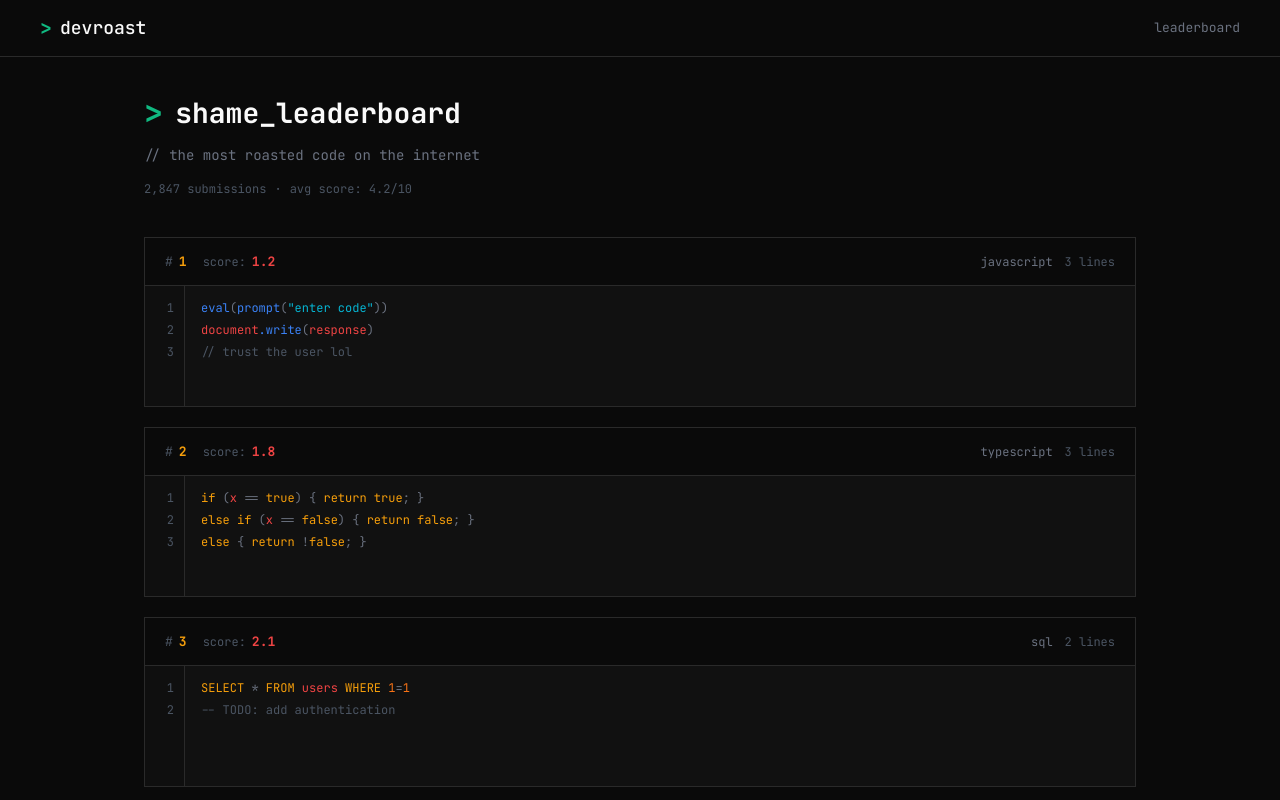
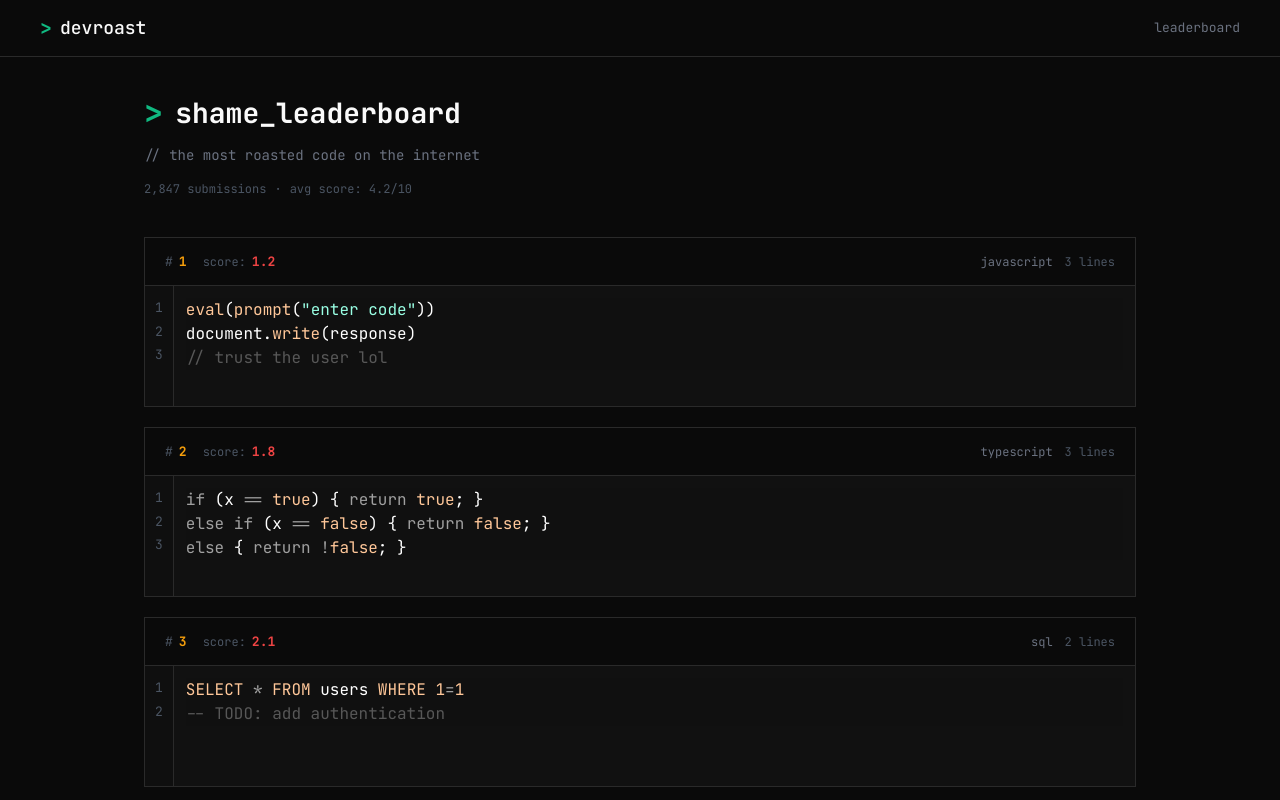
Before and after one commit to Brenobn/SavageCode, a Next.js app: page /leaderboard in a window 1280 px wide. Shown: the top 800 px of the page. Built offline with nearby package versions, Linux system fonts and the light colour scheme.

Commit message:
feat(ui): split CodeBlock header and reuse in components/leaderboard

```diff
--- a/src/app/components/page.tsx
+++ b/src/app/components/page.tsx
@@ -22,7 +22,7 @@ import {
   ToggleRoot,
   ToggleThumb,
 } from "@/components/ui";
-import { CodeBlock } from "@/components/ui/code-block";
+import { CodeBlock, CodeBlockHeader } from "@/components/ui/code-block";
 
 const buttonVariants = ["primary", "secondary", "link", "danger"] as const;
 const buttonSizes = ["sm", "md", "lg", "icon"] as const;
@@ -150,11 +150,14 @@ export default function ComponentsPage() {
             <SectionTitleSlash />
             <SectionTitleText>code_block</SectionTitleText>
           </SectionTitleRoot>
-          <CodeBlock
-            code={codeSample}
-            fileName="calculate.js"
-            lang="javascript"
-          />
+          <div className="overflow-hidden border border-border-primary bg-bg-input">
+            <CodeBlockHeader fileName="calculate.js" />
+            <CodeBlock
+              className="border-0"
+              code={codeSample}
+              lang="javascript"
+            />
+          </div>
         </section>
 
         <section className="space-y-4 rounded-xl border border-border-primary bg-bg-surface p-6">
--- a/src/app/leaderboard/page.tsx
+++ b/src/app/leaderboard/page.tsx
@@ -1,10 +1,7 @@
 import type { Metadata } from "next";
 import Link from "next/link";
-import {
-  type LeaderboardTokenTone,
-  leaderboardEntries,
-  leaderboardStats,
-} from "@/lib/leaderboard-static";
+import { CodeBlock } from "@/components/ui/code-block";
+import { leaderboardEntries, leaderboardStats } from "@/lib/leaderboard-static";
 
 export const metadata: Metadata = {
   title: "Leaderboard | DevRoast",
@@ -13,15 +10,35 @@ export const metadata: Metadata = {
 
 export const dynamic = "force-dynamic";
 
-const tokenToneClasses: Record<LeaderboardTokenTone, string> = {
-  keyword: "text-accent-amber",
-  function: "text-accent-blue",
-  operator: "text-text-secondary",
-  string: "text-accent-cyan",
-  variable: "text-accent-red",
-  number: "text-accent-orange",
-  comment: "text-text-tertiary",
-};
+function toShikiLanguage(language: string): string {
+  switch (language) {
+    case "javascript":
+    case "typescript":
+    case "sql":
+    case "java":
+    case "python":
+    case "go":
+    case "php":
+    case "ruby":
+    case "rust":
+    case "yaml":
+    case "markdown":
+    case "dockerfile":
+    case "bash":
+    case "css":
+    case "html":
+    case "json":
+      return language;
+    default:
+      return "plaintext";
+  }
+}
+
+function toCodeSnippet(entry: (typeof leaderboardEntries)[number]): string {
+  return entry.codeLines
+    .map((line) => line.tokens.map((token) => token.content).join(""))
+    .join("\n");
+}
 
 export default function LeaderboardPage() {
   const featuredEntries = leaderboardEntries.slice(0, 5);
@@ -83,30 +100,11 @@ export default function LeaderboardPage() {
                 </div>
               </header>
 
-              <div className="flex h-[120px] overflow-hidden border-border-primary bg-bg-input">
-                <div className="flex w-10 flex-col items-end gap-1.5 border-r border-border-primary bg-bg-surface px-2.5 py-3.5 font-mono text-xs text-text-tertiary">
-                  {entry.codeLines.map((_, lineIndex) => (
-                    <span key={`${entry.rank}-line-${lineIndex + 1}`}>
-                      {lineIndex + 1}
-                    </span>
-                  ))}
-                </div>
-
-                <div className="flex flex-1 flex-col gap-1.5 px-4 py-3.5 font-mono text-xs">
-                  {entry.codeLines.map((line, lineIndex) => (
-                    <p key={`${entry.rank}-content-${lineIndex + 1}`}>
-                      {line.tokens.map((token, tokenIndex) => (
-                        <span
-                          className={tokenToneClasses[token.tone]}
-                          key={`${entry.rank}-token-${lineIndex + 1}-${tokenIndex + 1}`}
-                        >
-                          {token.content}
-                        </span>
-                      ))}
-                    </p>
-                  ))}
-                </div>
-              </div>
+              <CodeBlock
+                className="h-30 border-0"
+                code={toCodeSnippet(entry)}
+                lang={toShikiLanguage(entry.language)}
+              />
             </article>
           ))}
         </section>
--- a/src/components/ui/code-block.tsx
+++ b/src/components/ui/code-block.tsx
@@ -1,42 +1,58 @@
 import "server-only";
 
+import type { HTMLAttributes } from "react";
 import { type BundledLanguage, codeToHtml } from "shiki";
 
 export interface CodeBlockProps {
+  className?: string;
   code: string;
-  fileName?: string;
-  lang: BundledLanguage;
+  lang: string;
   showLineNumbers?: boolean;
 }
 
+export interface CodeBlockHeaderProps extends HTMLAttributes<HTMLDivElement> {
+  fileName?: string;
+}
+
+export function CodeBlockHeader({
+  className,
+  fileName,
+  ...props
+}: CodeBlockHeaderProps) {
+  return (
+    <div
+      className={`flex h-10 items-center gap-3 border-b border-border-primary px-4 ${className ?? ""}`}
+      {...props}
+    >
+      <span className="size-2.5 rounded-full bg-accent-red" />
+      <span className="size-2.5 rounded-full bg-accent-amber" />
+      <span className="size-2.5 rounded-full bg-accent-green" />
+      <div className="flex-1" />
+      {fileName ? (
+        <span className="font-mono text-xs text-text-tertiary">{fileName}</span>
+      ) : null}
+    </div>
+  );
+}
+
 export async function CodeBlock({
+  className,
   code,
-  fileName,
   lang,
   showLineNumbers = true,
 }: CodeBlockProps) {
   const html = await codeToHtml(code, {
-    lang,
+    lang: lang as BundledLanguage,
     theme: "vesper",
   });
 
   const lineNumbers = code.split("\n").map((_, index) => index + 1);
 
   return (
-    <div className="w-full overflow-hidden border border-border-primary bg-bg-input">
-      <div className="flex h-10 items-center gap-3 border-b border-border-primary px-4">
-        <span className="size-2.5 rounded-full bg-accent-red" />
-        <span className="size-2.5 rounded-full bg-accent-amber" />
-        <span className="size-2.5 rounded-full bg-accent-green" />
-        <div className="flex-1" />
-        {fileName ? (
-          <span className="font-mono text-xs text-text-tertiary">
-            {fileName}
-          </span>
-        ) : null}
-      </div>
-
-      <div className="flex">
+    <div
+      className={`w-full overflow-hidden border border-border-primary bg-bg-input ${className ?? ""}`}
+    >
+      <div className="flex h-full min-h-0">
         {showLineNumbers ? (
           <div className="flex shrink-0 flex-col items-end gap-1 border-r border-border-primary bg-bg-surface px-2.5 py-3 font-mono text-[13px] text-text-tertiary">
             {lineNumbers.map((lineNumber) => (
```
